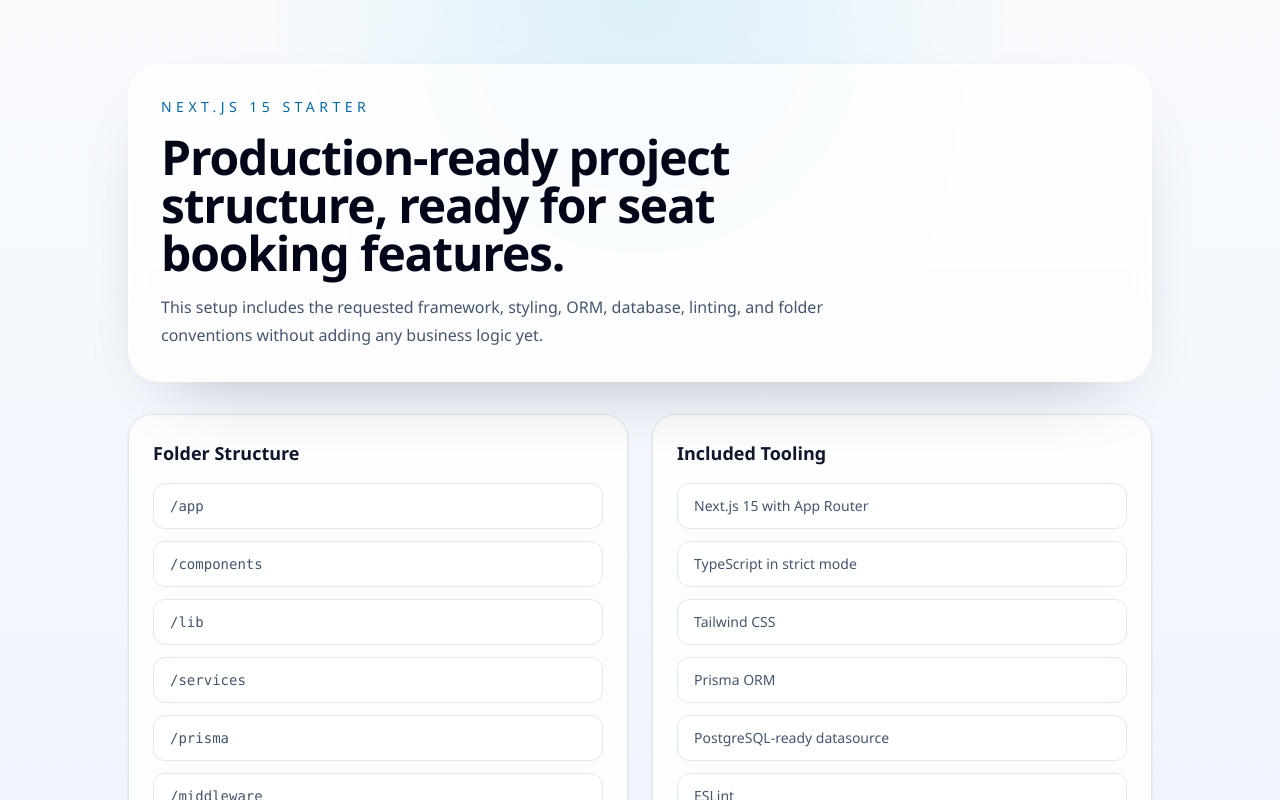
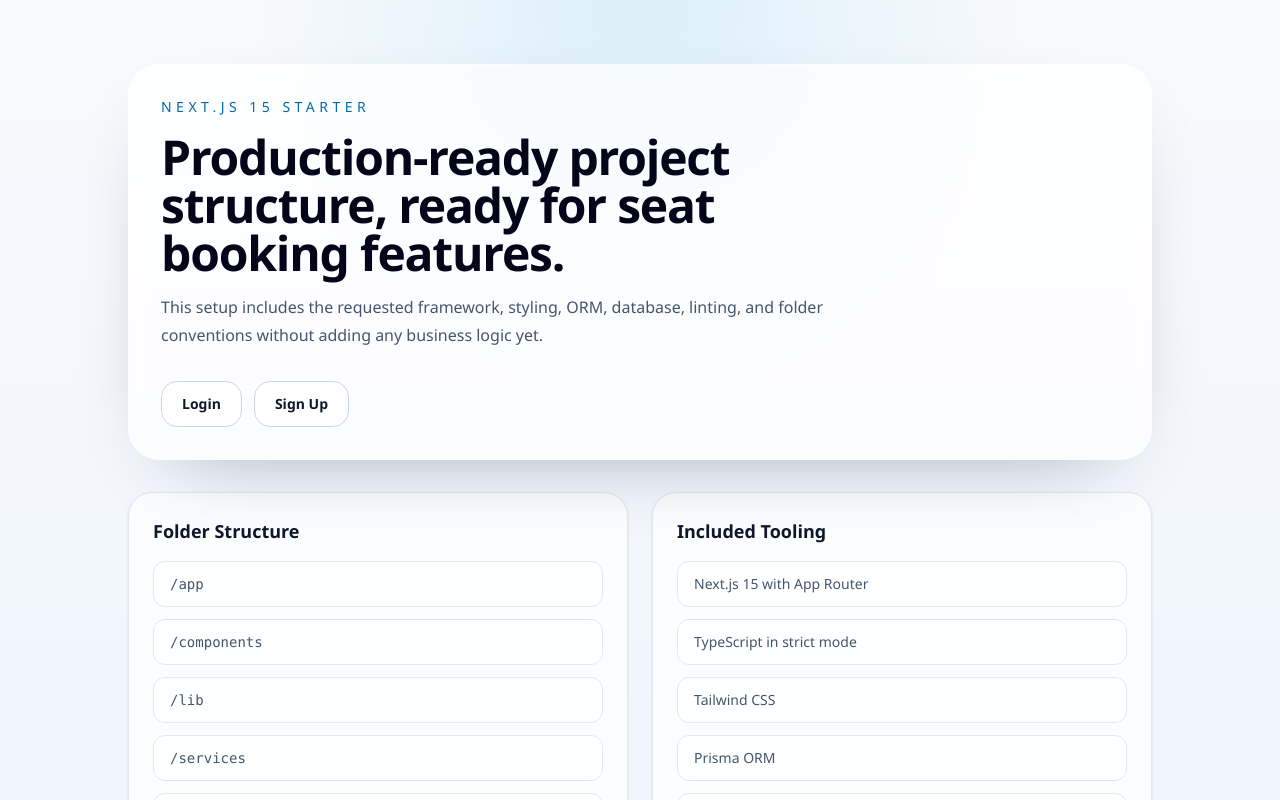
Before and after one commit to vijayeng/Seat-Booking-App, a Next.js app: page / in a window 1280 px wide. Shown: the top 800 px of the page. Built offline with nearby package versions, Linux system fonts and the light colour scheme.

Commit message:
fix held functionality issue

```diff
--- a/app/api/seats/route.ts
+++ b/app/api/seats/route.ts
@@ -9,6 +9,7 @@
   seatNumber: string;
   status: "AVAILABLE" | "HELD" | "RESERVED";
   heldUntil: string | null;
+  isHeldByCurrentUser: boolean;
 };
 
 function unauthorizedResponse() {
@@ -51,6 +52,7 @@
         seatNumber: true,
         status: true,
         heldUntil: true,
+        heldByUserId: true,
       },
       orderBy: {
         seatNumber: "asc",
@@ -63,6 +65,8 @@
         seatNumber: seat.seatNumber,
         status: seat.status,
         heldUntil: seat.heldUntil ? seat.heldUntil.toISOString() : null,
+        isHeldByCurrentUser:
+          seat.status === "HELD" && seat.heldByUserId === authUser.userId,
       })),
     };
 
--- a/components/dashboard-seat-manager.tsx
+++ b/components/dashboard-seat-manager.tsx
@@ -10,6 +10,7 @@
   seatNumber: string;
   status: SeatStatus;
   heldUntil: string | null;
+  isHeldByCurrentUser: boolean;
 };
 
 type SeatsResponse = {
@@ -34,7 +35,7 @@
   HELD: {
     label: "Held",
     badge: "border-amber-200 bg-amber-50 text-amber-700",
-    helper: "Reserved in progress.",
+    helper: "Held temporarily while you complete payment.",
   },
   RESERVED: {
     label: "Reserved",
@@ -258,7 +259,8 @@
               const statusConfig = STATUS_STYLES[seat.status];
               const isActiveLoading = isPending && actionState.seatId === seat.id;
               const canReserve = seat.status === "AVAILABLE";
-              const isHeld = seat.status === "HELD";
+              const isHeldByMe = seat.status === "HELD" && seat.isHeldByCurrentUser;
+              const isHeldBySomeoneElse = seat.status === "HELD" && !seat.isHeldByCurrentUser;
 
               return (
                 <article
@@ -300,13 +302,21 @@
                       >
                         {isActiveLoading ? "Processing..." : "Reserve"}
                       </button>
-                    ) : isHeld ? (
+                    ) : isHeldByMe ? (
+                      <button
+                        type="button"
+                        onClick={() => router.push(`/payment?seatId=${encodeURIComponent(seat.id)}`)}
+                        className="inline-flex w-full items-center justify-center rounded-2xl border border-amber-200 bg-amber-50 px-4 py-3 text-sm font-semibold text-amber-700 transition hover:bg-amber-100"
+                      >
+                        Continue Payment
+                      </button>
+                    ) : isHeldBySomeoneElse ? (
                       <button
                         type="button"
                         disabled
-                        className="inline-flex w-full items-center justify-center rounded-2xl border border-amber-200 bg-amber-50 px-4 py-3 text-sm font-semibold text-amber-700"
+                        className="inline-flex w-full items-center justify-center rounded-2xl border border-slate-200 bg-slate-100 px-4 py-3 text-sm font-semibold text-slate-500"
                       >
-                        Reserved In Progress
+                        Held by another user
                       </button>
                     ) : (
                       <button
--- a/components/project-scaffold-overview.tsx
+++ b/components/project-scaffold-overview.tsx
@@ -1,3 +1,5 @@
+import Link from "next/link";
+
 const folders = [
   "app",
   "components",
@@ -34,6 +36,20 @@
             linting, and folder conventions without adding any business logic
             yet.
           </p>
+          <div className="mt-8 flex flex-col gap-3 sm:flex-row">
+            <Link
+              href="/login"
+              className="inline-flex items-center justify-center rounded-2xl border border-slate-300 bg-white px-5 py-3 text-sm font-semibold text-slate-700 transition hover:bg-slate-50"
+            >
+              Login
+            </Link>
+            <Link
+              href="/signup"
+              className="inline-flex items-center justify-center rounded-2xl border border-slate-300 bg-white px-5 py-3 text-sm font-semibold text-slate-700 transition hover:bg-slate-50"
+            >
+              Sign Up
+            </Link>
+          </div>
         </section>
 
         <div className="grid gap-6 md:grid-cols-2">
```
